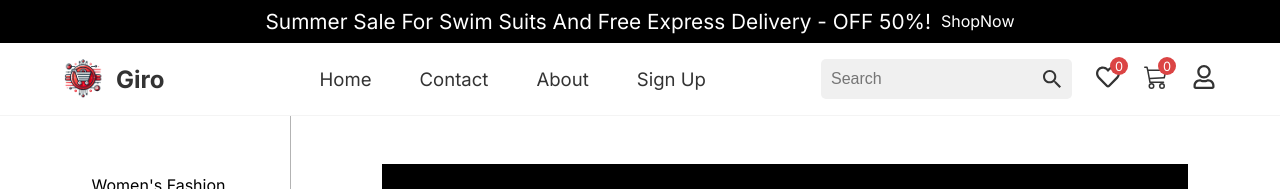
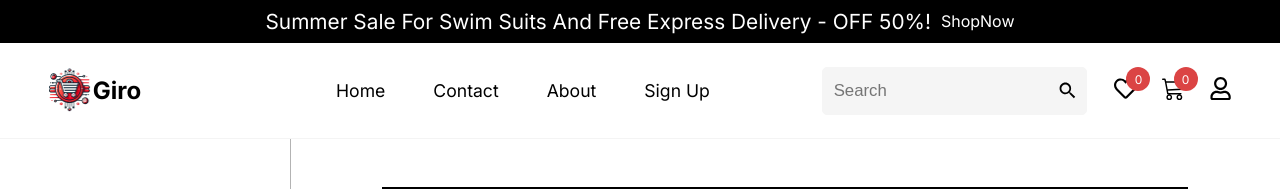
Before and after one commit to Esseh12/Giro, a React (Vite) app in the folder frontend/: page / in a window 1280 px wide. Shown: the top 189 px of the page. Built offline with nearby package versions, Linux system fonts and the light colour scheme; no server answers.

Commit message:
rest navbar

```diff
--- a/frontend/src/components/navbar.jsx
+++ b/frontend/src/components/navbar.jsx
@@ -5,83 +5,70 @@ import logo from "../assets/giro_logo.png";
 import { NavLink, Link, useNavigate } from "react-router-dom";
 import "../styles/navbar.css";
 import { IoMdSearch } from "react-icons/io";
-import { FaRegHeart, FaRegUser, FaRegTimesCircle } from "react-icons/fa";
+import { FaRegHeart } from "react-icons/fa";
 import { BsCart3 } from "react-icons/bs";
+import { FaRegUser } from "react-icons/fa";
 import { LuShoppingBag } from "react-icons/lu";
+import { FaRegTimesCircle } from "react-icons/fa";
 import { CiStar } from "react-icons/ci";
 import { TbLogout2 } from "react-icons/tb";
-import { IoClose, IoMenu } from "react-icons/io5";
 
 const Navbar = () => {
   const [isDropdownOpen, setIsDropdownOpen] = useState(false);
-  const [isMenuOpen, setIsMenuOpen] = useState(false);
   const navigate = useNavigate();
 
-  const toggleDropdown = () => setIsDropdownOpen(!isDropdownOpen);
-  const toggleMenu = () => setIsMenuOpen(!isMenuOpen);
+  const toggleDropdown = () => {
+    setIsDropdownOpen(!isDropdownOpen);
+  };
 
-  const handleLinkClick = () => setIsMenuOpen(false);
-  const handleCartClick = () => navigate("/cart");
-  const handleWishlistClick = () => navigate("/wishlist");
+  const handleCartClick = () => {
+    navigate("/cart");
+  };
 
+  const handleWishlistClick = () => {
+    navigate("/wishlist");
+  };
+
+  // Get the total item  function from the context
   const { getTotalItems } = useContext(CartContext);
+  // Get the total item count
   const totalItems = getTotalItems();
 
   const { getTotalWishlistItems } = useContext(WishlistContext);
   const totalWishlistItems = getTotalWishlistItems();
 
   return (
+    <>
       <nav id="navbar" className="navbar">
         <NavLink to="/" className="navbar-logo-container">
           <img src={logo} alt="Giro logo" className="navbar-logo" />
           <h2 className="navbar-brand">Giro</h2>
         </NavLink>
-
-      {/* Mobile Menu Toggle */}
-      <div className="nav-toggle" onClick={toggleMenu}>
-        {isMenuOpen ? <IoClose /> : <IoMenu />}
-      </div>
-
-      {/* Main Links */}
-      <div className={`navbar-links-container ${isMenuOpen ? "show" : ""}`}>
+        <div className="navbar-links-container">
           <ul className="navbar-links">
-          <li className="link-items">
-            <NavLink to="/" className="navbar-link" onClick={handleLinkClick}>
+            <li className="navbar-link-item">
+              <NavLink to="/" className="navbar-link">
                 Home
               </NavLink>
             </li>
-          <li className="link-items">
-            <NavLink
-              to="/contact"
-              className="navbar-link"
-              onClick={handleLinkClick}
-            >
+            <li className="navbar-link-item">
+              <NavLink to="/contact" className="navbar-link">
                 Contact
               </NavLink>
             </li>
-          <li className="link-items">
-            <NavLink
-              to="/about"
-              className="navbar-link"
-              onClick={handleLinkClick}
-            >
+            <li className="navbar-link-item">
+              <NavLink to="/about" className="navbar-link">
                 About
               </NavLink>
             </li>
-          <li className="link-items">
-            <NavLink
-              to="/create-account"
-              className="navbar-link"
-              onClick={handleLinkClick}
-            >
+            <li className="navbar-link-item">
+              <NavLink to="/create-account" className="navbar-link">
                 Sign Up
               </NavLink>
             </li>
           </ul>
-      </div>
 
-      {/* Search and Icons */}
-      <div className="navbar-actions">
+          <div className="navbar-search-container">
             <div className="navbar-search-box">
               <input
                 type="text"
@@ -90,19 +77,24 @@ const Navbar = () => {
               />
               <IoMdSearch className="navbar-search-icon" />
             </div>
-
-        {/* Wishlist and Cart */}
             <div className="navbar-icons">
               <div className="cart-container">
-            <FaRegHeart className="navbar-icon" onClick={handleWishlistClick} />
-            <div className="cart-quantity">{totalWishlistItems}</div>
+                <FaRegHeart
+                  className="navbar-icon"
+                  onClick={handleWishlistClick}
+                />
+                <div className="cart-quantity">
+                  <p>{totalWishlistItems}</p>
+                </div>
               </div>
               <div className="cart-container">
                 <BsCart3 className="navbar-icon" onClick={handleCartClick} />
-            <div className="cart-quantity">{totalItems}</div>
+                <div className="cart-quantity">
+                  <p>{totalItems}</p>
+                </div>
               </div>
 
-          {/* User icon with dropdown */}
+              {/* icon with dropdowns */}
               <div className="user-icon-container">
                 <FaRegUser
                   className={`navbar-icon user-icon ${
@@ -130,14 +122,16 @@ const Navbar = () => {
                     </div>
                     <div className="dropdown-content-subcontainer">
                       <TbLogout2 className="dropdown-icon" />
-                  <Link to="/logout">Log Out</Link>
+                      <Link to="#more">Logout</Link>
                     </div>
                   </div>
                 )}
               </div>
             </div>
           </div>
+        </div>
       </nav>
+    </>
   );
 };
 
--- a/frontend/src/styles/navbar.css
+++ b/frontend/src/styles/navbar.css
@@ -1,115 +1,110 @@
-/* Navbar container */
-#navbar {
+#navbar{
     display: flex;
+    height: 6rem;
+    padding: 0rem 3rem;
     justify-content: space-between;
     align-items: center;
-    padding: 1rem 4rem;
-    background-color: #fff;
-    border-bottom: 1px solid #f4f4f4;
     position: sticky;
     top: 0;
-    z-index: 100;
+    background-color: #fff;
+    z-index: 10000;
+    border-bottom: 1px solid #f4f4f4;
 }
 
 .navbar-logo-container {
     display: flex;
     align-items: center;
     text-decoration: none;
-    color: #333;
+    color: var(--primary-black);
+}
+.navbar-logo {
+    width: 2.8rem;
+    height: 2.8rem;
 }
 
-.navbar-logo {
-    width: 2.5rem;
-    height: 2.5rem;
-    margin-right: 0.75rem;
+.navbar-links-container{
+    display: flex;
+    align-items: center;
+    justify-content: space-between;
+    gap: 7rem;
 }
 
-.navbar-brand {
-    font-size: 1.5rem;
-    font-weight: bold;
-}
-
-.nav-toggle {
-    display: none;
-    font-size: 2.1rem;
-    cursor: pointer;
-}
-
-/* Navbar Links */
-.navbar-links-container {
-    display: flex;
-}
-
-.navbar-links {
+.navbar-links{
     display: flex;
     list-style: none;
     gap: 3rem;
+    font-size: 1.1rem;
+    text-align: center;
+    margin-left: 5.5rem;
 }
 
-.navbar-link {
+.navbar-link{
     text-decoration: none;
-    color: #333;
-    font-size: 1.16rem;
+    color: var(--primary-black);
 }
 
-.navbar-actions {
+.navbar-search-container {
     display: flex;
+    gap: 1.7rem;
     align-items: center;
-    gap: 1.5rem;
 }
 
 .navbar-search-box {
+    border: 1px solid var(--primary-lightgrey);
+    border-radius: 5px;
+    background-color: var(--primary-lightgrey);
     display: flex;
     align-items: center;
-    background-color: #f0f0f0;
-    padding: 0.5rem;
-    border-radius: 5px;
+    padding: 0.75rem 0.55rem;
 }
 
 .navbar-search-input {
     border: none;
-    background-color: transparent;
-    font-size: 1rem;
-    outline: none;
+    background-color: var(--primary-lightgrey);
+    font-size: 1.05rem;
+}
+.navbar-search-icon {
+    font-size: 1.3rem;
+    font-weight: bolder;
 }
 
-.navbar-search-icon {
-    font-size: 1.5rem;
-    color: #333;
-}
-
-/* Icons for cart and user */
-.navbar-icons {
+.navbar-icons{
     display: flex;
-    align-items: center;
     gap: 1.5rem;
 }
 
-.navbar-icon {
-    font-size: 1.5rem;
-    cursor: pointer;
-    color: #333;
+.navbar-icon{
+    font-size: 1.45rem;
+    color: var(--primary-black);
 }
 
-.cart-container {
+/* container for cart */
+.cart-container{
     position: relative;
+    display: flex;
 }
 
-.cart-quantity {
+.cart-quantity{
     position: absolute;
-    top: -8px;
-    right: -8px;
+    left: 12px;
+    bottom: 13px;
     background-color: var(--primary-red);
-    color: white;
-    font-size: 0.8rem;
-    width: 18px;
-    height: 18px;
+    color: var(--primary-text-lightcolor);
+    height: 1.5rem;
+    width: 1.5rem;
     display: flex;
+    align-items: center;
     justify-content: center;
-    align-items: center;
-    border-radius: 50%;
+    border-radius: 999px;
+    padding: 0.6rem;
 }
 
+.cart-quantity p{
+    color: white;
+    font-size: 0.75rem;
+}
+
+/* Container for the user icon and dropdown */
 .user-icon-container {
     position: relative;
     display: inline-block;
@@ -169,54 +164,23 @@
     color: var(--primary-text-lightcolor)
 }
 
-.dropdown-icon {
+.dropdown-icon{
     color: var(--primary-text-lightcolor);
 }
 
-/* Responsive styles */
-@media (max-width: 768px) {
-    #navbar {
-        padding: 1rem 1.3rem;
+/* Ensure the dropdown content has a smooth fade-in effect */
+.glass-bg {
+    animation: fadeIn 0.3s ease;
+}
+
+@keyframes fadeIn {
+    from {
+        opacity: 0;
+        transform: translateY(-10px);
     }
 
-    .nav-toggle {
-      display: block;
-    }
-
-    .navbar-links-container {
-        position: absolute;
-        top: 73px;
-        right: -100%;
-        background-color: var(--primary-red);
-        width: 200px;
-        height: 100vh;
-        flex-direction: column;
-        align-items: center;
-        gap: 1.5rem;
-        transition: right 0.3s ease;
-    }
-
-
-    .navbar-links-container.show {
-        right: 0;
-    }
-
-    .navbar-links {
-        flex-direction: column;
-        gap: 1rem;
-        margin-top: 5rem;
-    }
-
-    .navbar-search-box {
-        display: none;
-    }
-
-    .navbar-actions {
-        display: none;
-    }
-
-    .link-items{
-        padding: 1rem;
-        font-size: 1.4rem;
+    to {
+        opacity: 1;
+        transform: translateY(0);
     }
 }
```
Lines whose indentation alone changed are shown as unchanged.
